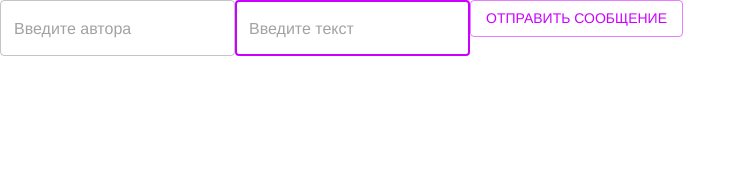
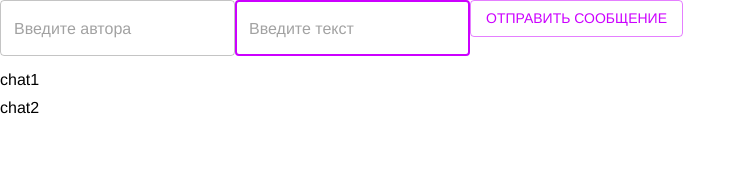
Before and after one commit to nrozeart/react_home_work, a React app: page / in a window 1280 px wide. Shown: the top 182 px of the page, without its empty margins (0-746 px from the left). Built offline with nearby package versions, Linux system fonts and the light colour scheme.

Commit message:
lesson-3 fixes

```diff
--- a/src/App.jsx
+++ b/src/App.jsx
@@ -6,16 +6,14 @@ export const App = () => {
   const theme = createTheme({
     palette: {
       primary: {
-        main: "#cc00ff",
+        main: '#cc00ff',
       },
       secondary: {
-        main: "#A9A9A9",
+        main: '#A9A9A9',
       },
     },
     typography: {
-      fontFamily: [
-        '"Helvetica Neue"',
-      ]
+      fontFamily: ['"Helvetica Neue"'],
     },
   });
 
--- /dev/null
+++ b/src/components/ChatList/ChatList.jsx
@@ -0,0 +1,12 @@
+import { List, ListItem, ListItemText } from '@mui/material';
+
+export const ChatList = () => {
+    return (
+        <div>
+            <List>
+                <ListItemText primary="chat1" />
+                <ListItemText primary="chat2" />
+            </List>
+        </div>
+    );
+};
--- a/src/components/Form/Form.jsx
+++ b/src/components/Form/Form.jsx
@@ -1,6 +1,7 @@
-import { useState, useEffect, useRef } from 'react';
+import { useState, useEffect } from 'react';
 import { Button } from '@mui/material';
 import TextField from '@mui/material/TextField';
+import { ChatList } from '../ChatList/ChatList';
 
 export const Form = () => {
   const [messageList, setMessageList] = useState([]);
@@ -26,10 +27,10 @@ export const Form = () => {
   const result = messageList.map((message) => {
     // вывод сохранённого массива объектов
     return (
-      <li key={message.id} >
+      <li key={message.id}>
         {message.author} : {message.text}
-      </li >
-    )
+      </li>
+    );
   });
 
   return (
@@ -41,7 +42,8 @@ export const Form = () => {
         value={message.author}
         onChange={(event) => change('author', event)}
       ></TextField>
-      <TextField autoFocus={true}
+      <TextField
+        autoFocus={true}
         id="outlined-basic"
         variant="outlined"
         placeholder="Введите текст"
@@ -51,6 +53,7 @@ export const Form = () => {
       <Button variant="outlined" type="submit" onClick={add}>
         Отправить сообщение
       </Button>
+      <ChatList />
       {result}
     </div>
   );
```
